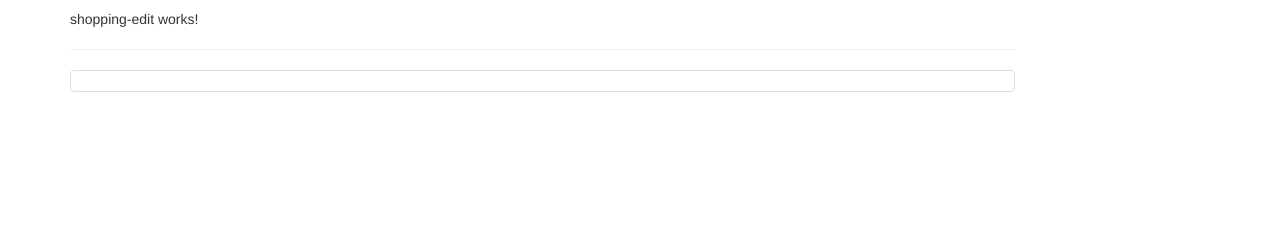
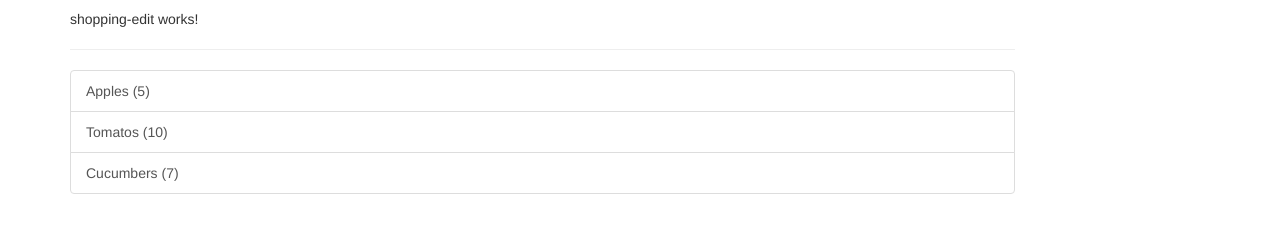
Before and after one commit to AleksFrontDev/myAngApp, an Angular app: page / in a window 1280 px wide. Shown: the part 244-476 px from the top of the page. Built offline with nearby package versions, Linux system fonts and the light colour scheme.

Commit message:
added ingredient_module and shopping list template

```diff
--- /dev/null
+++ b/src/app/shared/ingredient.module.ts
@@ -0,0 +1,4 @@
+export class Ingredient {
+  constructor (public name:string,public amount: number) {
+  }
+}
--- a/src/app/shopping-list/shopping-list.component.html
+++ b/src/app/shopping-list/shopping-list.component.html
@@ -5,7 +5,12 @@
       <ul class="list-group">
         <a href="#"
            class="list-group-item"
-           style="cursor: pointer"></a>
+           style="cursor: pointer"
+           *ngFor="let ingredient of ingredients"
+           >
+           {{ ingredient.name}}
+           ({{ ingredient.amount}})
+          </a>
       </ul>
   </div>
 </div>
--- a/src/app/shopping-list/shopping-list.component.ts
+++ b/src/app/shopping-list/shopping-list.component.ts
@@ -1,4 +1,6 @@
 import { Component, OnInit } from '@angular/core';
+
+import { Ingredient } from '../shared/ingredient.module';
 
 @Component({
   selector: 'app-shopping-list',
@@ -6,7 +8,11 @@ import { Component, OnInit } from '@angular/core';
   styleUrl: './shopping-list.component.css'
 })
 export class ShoppingListComponent implements OnInit {
-  ingredients = [];
+  ingredients: Ingredient[] = [
+    new Ingredient('Apples',5),
+    new Ingredient('Tomatos',10),
+    new Ingredient('Cucumbers',7)
+  ];
 
   constructor () {
 
```
